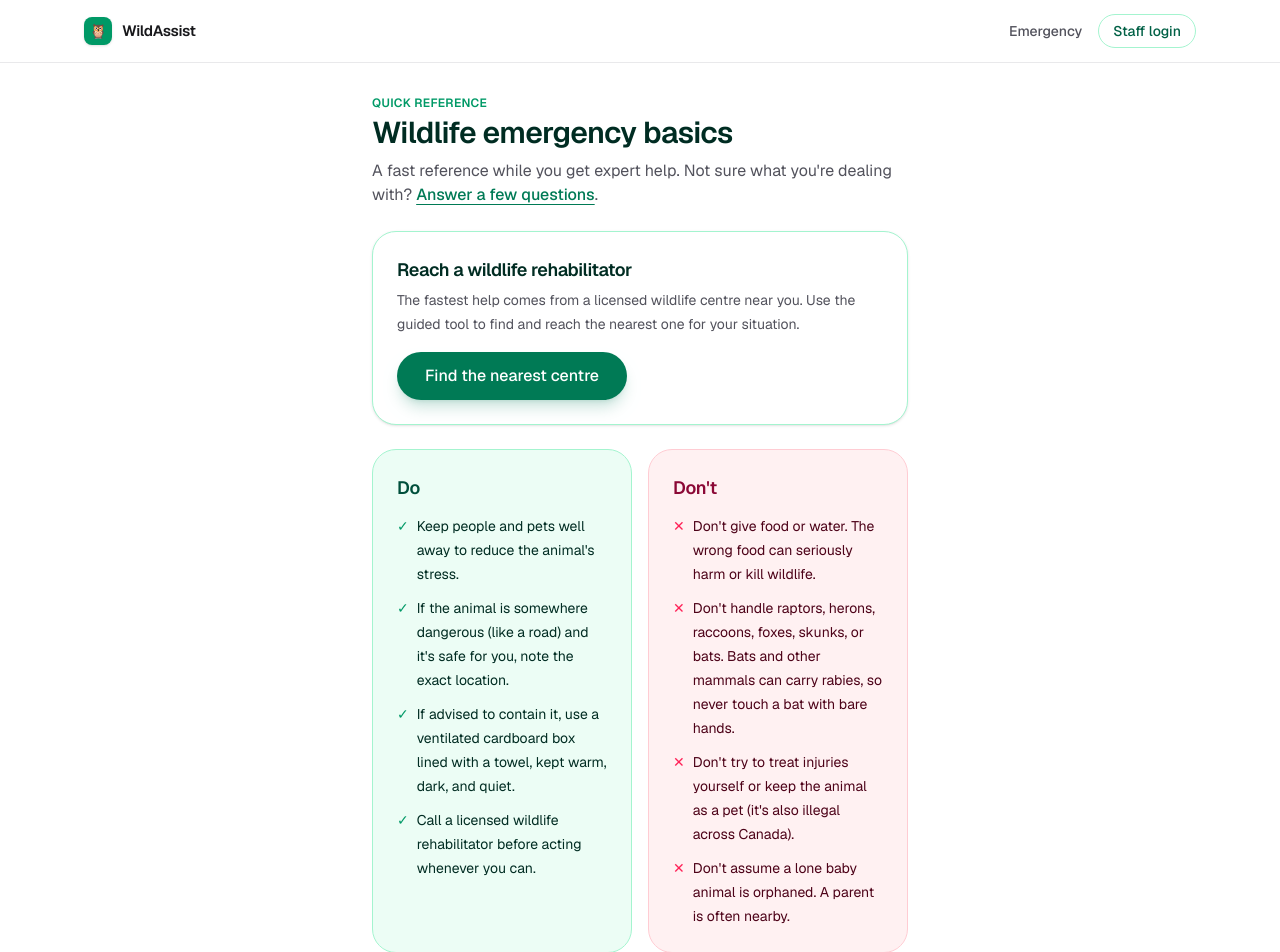
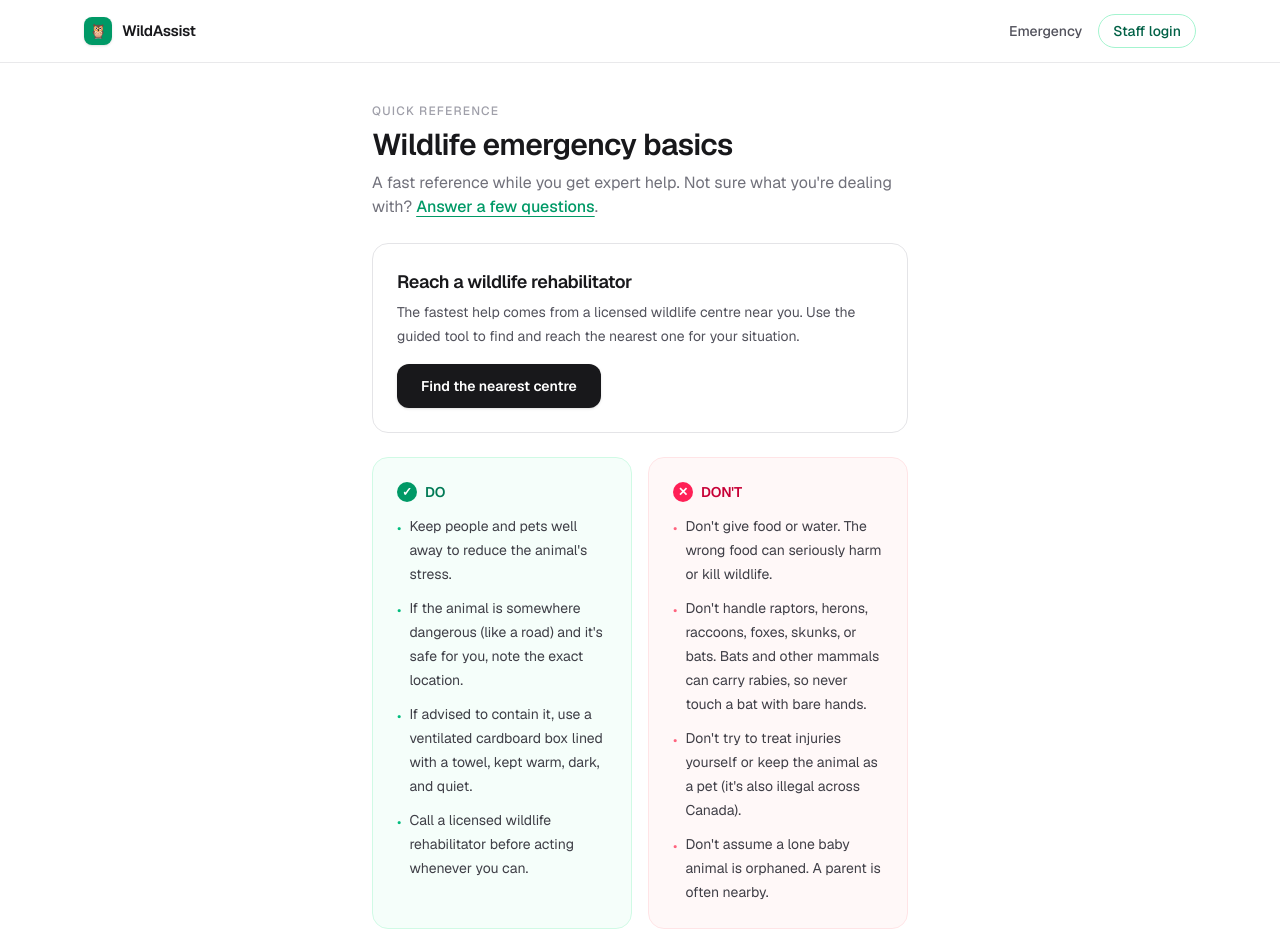
Before and after one commit to mohsin123-04/wildassist, a Next.js app: page /emergency in a window 1280 px wide. Shown: the top 952 px of the page. Built offline with nearby package versions, Linux system fonts and the light colour scheme; no server answers.

Commit message:
Apply clean SaaS styling to emergency and login pages
Neutral zinc palette, tighter radii, zinc-900 primary buttons, emerald as
accent only, to match the revamped landing and triage.

```diff
--- a/src/app/emergency/page.tsx
+++ b/src/app/emergency/page.tsx
@@ -23,20 +23,20 @@ const DONTS = [
 
 export default function EmergencyPage() {
   return (
-    <main className="animate-in mx-auto flex w-full max-w-xl flex-1 flex-col gap-6 px-5 py-8">
+    <main className="animate-in mx-auto flex w-full max-w-xl flex-1 flex-col gap-6 px-5 py-10">
       <div>
-        <p className="text-xs font-semibold uppercase tracking-wide text-emerald-600">
+        <p className="text-xs font-medium uppercase tracking-widest text-zinc-400">
           Quick reference
         </p>
-        <h1 className="mt-1 font-display text-3xl font-semibold tracking-tight text-emerald-950">
+        <h1 className="mt-2 font-display text-3xl font-semibold tracking-tight text-zinc-900">
           Wildlife emergency basics
         </h1>
-        <p className="mt-2 text-zinc-600">
+        <p className="mt-2 text-zinc-500">
           A fast reference while you get expert help. Not sure what you&apos;re
           dealing with?{" "}
           <Link
             href="/triage"
-            className="font-medium text-emerald-700 underline underline-offset-4"
+            className="font-medium text-emerald-600 underline underline-offset-4 hover:text-emerald-700"
           >
             Answer a few questions
           </Link>
@@ -44,8 +44,8 @@ export default function EmergencyPage() {
         </p>
       </div>
 
-      <div className="rounded-3xl border border-emerald-200 bg-white p-6 shadow-sm">
-        <h2 className="font-display text-lg font-semibold text-emerald-950">
+      <div className="rounded-2xl border border-zinc-200 bg-white p-6">
+        <h2 className="font-display text-lg font-semibold tracking-tight text-zinc-900">
           Reach a wildlife rehabilitator
         </h2>
         <p className="mt-1 text-sm leading-6 text-zinc-600">
@@ -54,37 +54,43 @@ export default function EmergencyPage() {
         </p>
         <Link
           href="/triage"
-          className="mt-4 inline-flex h-12 items-center justify-center rounded-full bg-emerald-700 px-7 font-medium text-white shadow-lg shadow-emerald-700/20 transition-all hover:bg-emerald-800 active:scale-[0.98]"
+          className="mt-4 inline-flex h-11 items-center justify-center rounded-xl bg-zinc-900 px-6 text-sm font-semibold text-white shadow-sm transition-all hover:bg-zinc-800 active:scale-[0.98]"
         >
           Find the nearest centre
         </Link>
       </div>
 
       <div className="grid gap-4 sm:grid-cols-2">
-        <div className="rounded-3xl border border-emerald-200 bg-emerald-50 p-6">
-          <h2 className="mb-3 font-display text-lg font-semibold text-emerald-900">
+        <div className="rounded-2xl border border-emerald-100 bg-emerald-50/50 p-6">
+          <h2 className="mb-3 flex items-center gap-2 font-display text-sm font-semibold uppercase tracking-wide text-emerald-700">
+            <span className="flex h-5 w-5 items-center justify-center rounded-full bg-emerald-600 text-xs text-white">
+              ✓
+            </span>
             Do
           </h2>
-          <ul className="flex flex-col gap-2.5 text-sm leading-6 text-emerald-950">
+          <ul className="flex flex-col gap-2.5 text-sm leading-6 text-zinc-700">
             {DOS.map((d, i) => (
               <li key={i} className="flex gap-2">
-                <span aria-hidden className="text-emerald-600">
-                  ✓
+                <span aria-hidden className="mt-0.5 text-emerald-500">
+                  •
                 </span>
                 <span>{d}</span>
               </li>
             ))}
           </ul>
         </div>
-        <div className="rounded-3xl border border-rose-200 bg-rose-50 p-6">
-          <h2 className="mb-3 font-display text-lg font-semibold text-rose-900">
+        <div className="rounded-2xl border border-rose-100 bg-rose-50/50 p-6">
+          <h2 className="mb-3 flex items-center gap-2 font-display text-sm font-semibold uppercase tracking-wide text-rose-700">
+            <span className="flex h-5 w-5 items-center justify-center rounded-full bg-rose-500 text-xs text-white">
+              ✕
+            </span>
             Don&apos;t
           </h2>
-          <ul className="flex flex-col gap-2.5 text-sm leading-6 text-rose-950">
+          <ul className="flex flex-col gap-2.5 text-sm leading-6 text-zinc-700">
             {DONTS.map((d, i) => (
               <li key={i} className="flex gap-2">
-                <span aria-hidden className="text-rose-500">
-                  ✕
+                <span aria-hidden className="mt-0.5 text-rose-400">
+                  •
                 </span>
                 <span>{d}</span>
               </li>
@@ -96,13 +102,13 @@ export default function EmergencyPage() {
       <div className="flex flex-wrap gap-3">
         <Link
           href="/triage"
-          className="inline-flex h-11 items-center justify-center rounded-full bg-emerald-700 px-6 font-medium text-white transition-colors hover:bg-emerald-800"
+          className="inline-flex h-11 items-center justify-center rounded-xl bg-zinc-900 px-6 text-sm font-semibold text-white transition-colors hover:bg-zinc-800"
         >
           Start guided help
         </Link>
         <Link
           href="/"
-          className="inline-flex h-11 items-center justify-center rounded-full border border-black/10 bg-white px-6 font-medium text-zinc-700 transition-colors hover:bg-black/5"
+          className="inline-flex h-11 items-center justify-center rounded-xl border border-zinc-200 bg-white px-6 text-sm font-semibold text-zinc-700 transition-colors hover:bg-zinc-50"
         >
           Home
         </Link>
--- a/src/app/login/page.tsx
+++ b/src/app/login/page.tsx
@@ -10,7 +10,7 @@ type Mode = "signin" | "signup";
 type Role = "staff" | "volunteer";
 
 const inputClass =
-  "h-11 w-full rounded-xl border border-black/10 bg-white px-4 outline-none transition-colors focus:border-emerald-400 focus:ring-2 focus:ring-emerald-500/20";
+  "h-11 w-full rounded-xl border border-zinc-200 bg-white px-4 outline-none transition-colors focus:border-zinc-400 focus:ring-4 focus:ring-zinc-900/5";
 
 const ROLES: { value: Role; icon: string; title: string; desc: string }[] = [
   {
@@ -91,15 +91,15 @@ export default function LoginPage() {
 
   return (
     <main className="animate-in mx-auto flex w-full max-w-md flex-1 flex-col justify-center px-5 py-12">
-      <div className="rounded-3xl border border-black/5 bg-white p-7 shadow-sm">
+      <div className="rounded-2xl border border-zinc-200 bg-white p-7">
         <div className="flex items-center gap-2">
           <span
             aria-hidden
-            className="flex h-9 w-9 items-center justify-center rounded-full bg-emerald-100 text-lg"
+            className="flex h-9 w-9 items-center justify-center rounded-lg bg-emerald-600 text-base text-white"
           >
             🦉
           </span>
-          <h1 className="font-display text-2xl font-semibold tracking-tight text-emerald-950">
+          <h1 className="font-display text-2xl font-semibold tracking-tight text-zinc-900">
             {mode === "signin" ? "Sign in" : "Create your account"}
           </h1>
         </div>
@@ -111,7 +111,7 @@ export default function LoginPage() {
           . Found an animal?{" "}
           <Link
             href="/triage"
-            className="font-medium text-emerald-700 underline underline-offset-2"
+            className="font-medium text-emerald-600 underline underline-offset-2 hover:text-emerald-700"
           >
             You don&apos;t need an account, just report it.
           </Link>
@@ -128,15 +128,15 @@ export default function LoginPage() {
                     onClick={() => setRole(r.value)}
                     className={`flex items-start gap-3 rounded-2xl border p-3.5 text-left transition-all ${
                       role === r.value
-                        ? "border-emerald-500 bg-emerald-50 ring-1 ring-emerald-500/30"
-                        : "border-black/10 bg-white hover:border-emerald-300"
+                        ? "border-zinc-900 bg-zinc-50 ring-1 ring-zinc-900"
+                        : "border-zinc-200 bg-white hover:border-zinc-300"
                     }`}
                   >
                     <span aria-hidden className="text-xl">
                       {r.icon}
                     </span>
                     <span>
-                      <span className="block text-sm font-semibold text-emerald-950">
+                      <span className="block text-sm font-semibold text-zinc-900">
                         {r.title}
                       </span>
                       <span className="mt-0.5 block text-xs leading-5 text-zinc-500">
@@ -174,12 +174,12 @@ export default function LoginPage() {
           />
 
           {error && <p className="text-sm text-rose-600">{error}</p>}
-          {notice && <p className="text-sm text-emerald-700">{notice}</p>}
+          {notice && <p className="text-sm text-emerald-600">{notice}</p>}
 
           <button
             type="submit"
             disabled={loading}
-            className="mt-1 inline-flex h-11 items-center justify-center rounded-full bg-emerald-700 px-6 font-medium text-white shadow-sm transition-all hover:bg-emerald-800 active:scale-[0.98] disabled:opacity-60"
+            className="mt-1 inline-flex h-11 items-center justify-center rounded-xl bg-zinc-900 px-6 text-sm font-semibold text-white shadow-sm transition-all hover:bg-zinc-800 active:scale-[0.98] disabled:opacity-60"
           >
             {loading ? (
               <Spinner label="Please wait…" />
@@ -197,7 +197,7 @@ export default function LoginPage() {
             setError(null);
             setNotice(null);
           }}
-          className="mt-4 text-sm text-emerald-700 underline underline-offset-4 hover:text-emerald-900"
+          className="mt-4 text-sm text-emerald-600 underline underline-offset-4 hover:text-emerald-900"
         >
           {mode === "signin"
             ? "New here? Create an account"
```
